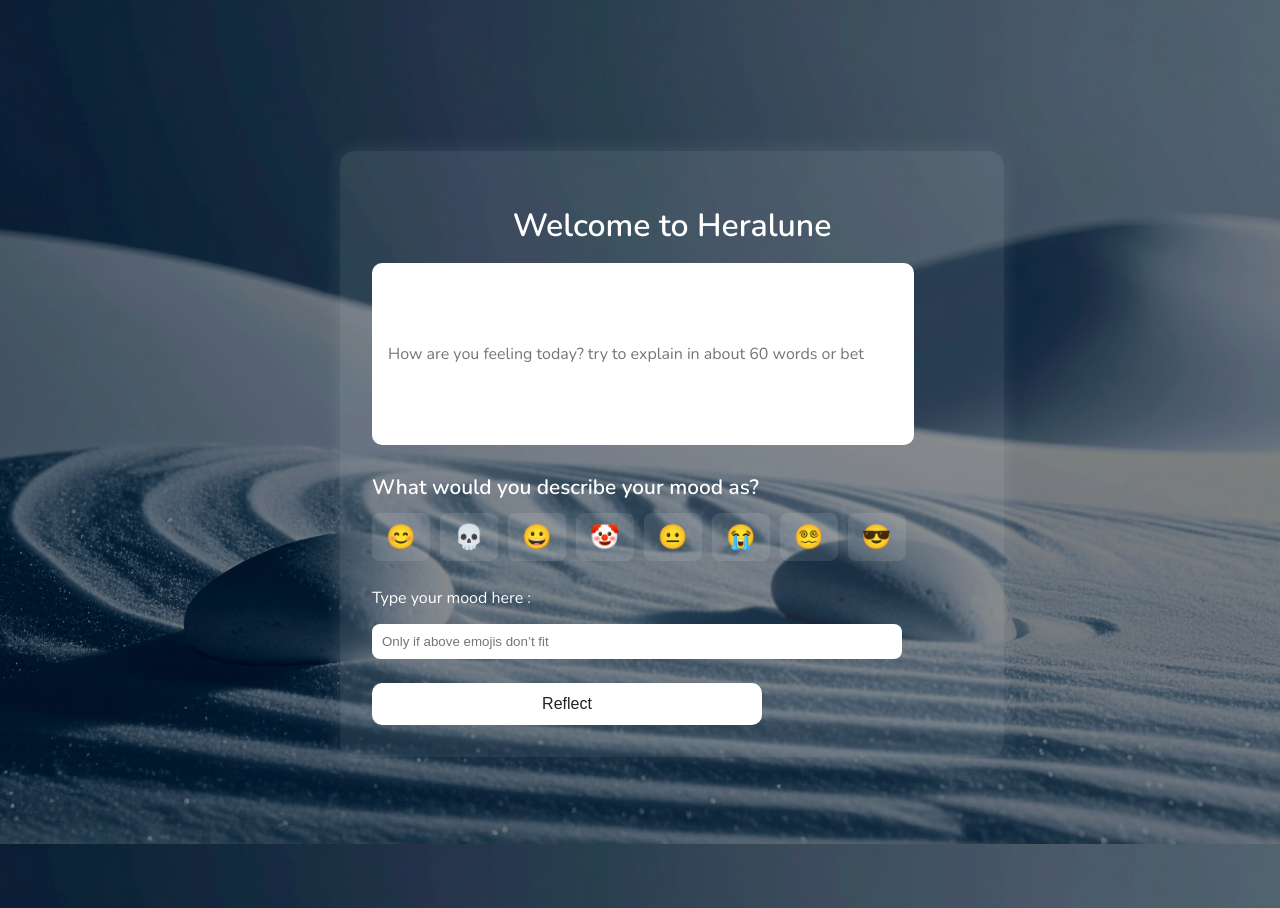
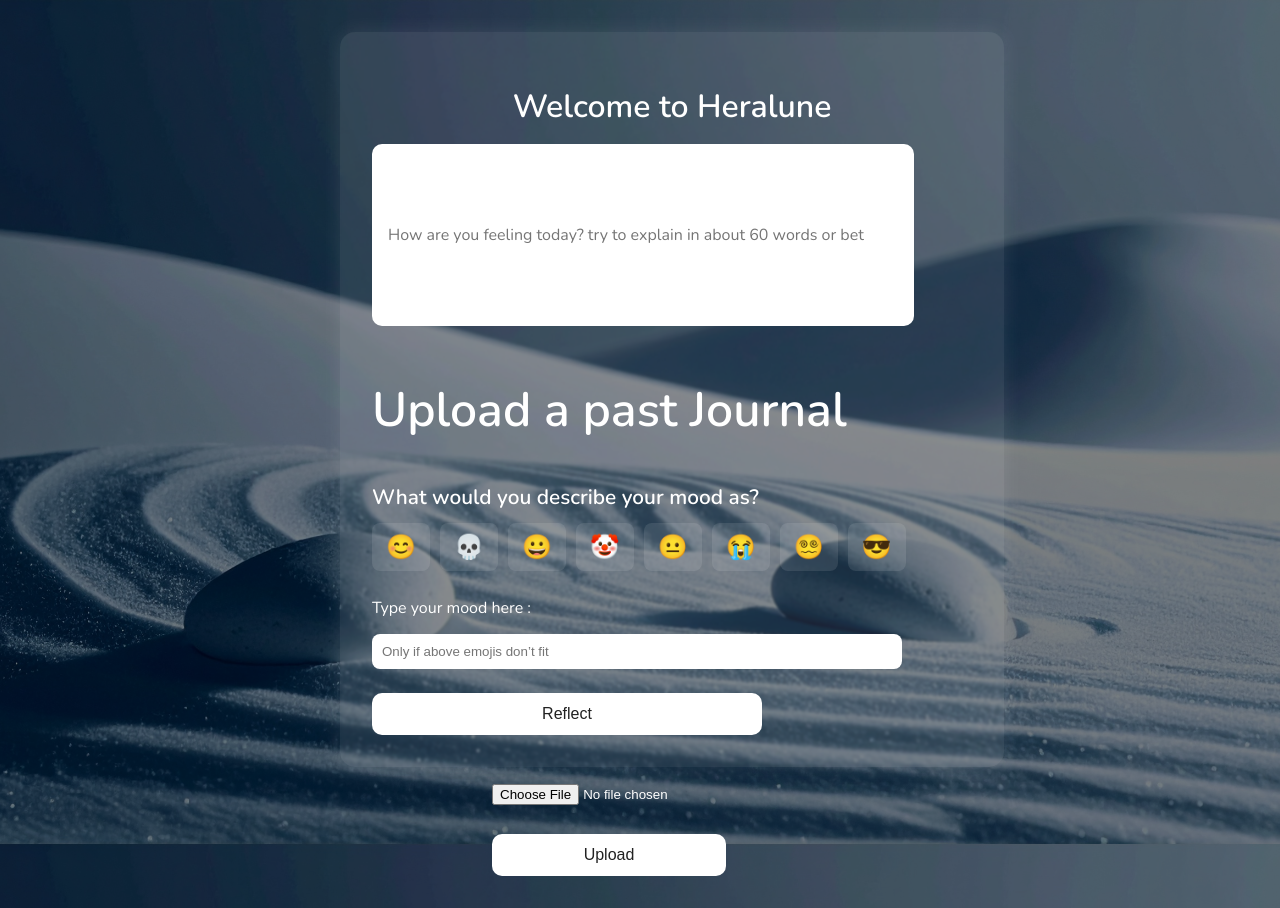
Before and after one commit to Sreethan1611/Heralune01, a Flask app: page / in a window 1280 px wide; the page is wider, and only the part inside the window is pictured. Run offline with Flask 3, Linux system fonts and the light colour scheme.

Commit message:
Added upload journal option

```diff
--- a/Heralune/main.py
+++ b/Heralune/main.py
@@ -10,6 +10,16 @@ api_key = os.getenv("GROQ_API_KEY")
 @app.route("/", methods=["GET"])
 def home():
     return render_template("index.html")
+
+@app.route('/reupload', methods=['POST'])
+def reupload():
+    file = request.files.get('file')
+    if file:
+        content = file.read().decode('utf-8')
+        result = f"File has {len(content)} characters."
+        return render_template('index.html', result=result)
+    else:
+        return render_template('index.html', result="No file uploaded.")
 
 @app.route("/analyze", methods=["POST"])
 def analyze():
--- a/Heralune/templates/index.html
+++ b/Heralune/templates/index.html
@@ -44,6 +44,8 @@
           box-shadow: 0 0 20px rgba(255, 255, 255, 0.1);
           max-width: 600px;
           width: 90%;
+          overflow-y: auto;
+          max-height: 90vh;
         }
         .journal_box h1 {
           font-size: 2rem;
@@ -115,6 +117,58 @@
           border: 2px solid white;
           background-color: rgba(255,255,255,0.2);
         }
+        .update_form {
+          background: rgba(255, 255, 255, 0.18);
+          padding: 18px 14px;
+          border-radius: 14px;
+          max-width: 350px;
+          width: 100%;
+          margin: 0 auto;
+          display: flex;
+          flex-direction: column;
+          gap: 12px;
+          font-size: 0.95rem;
+        }
+
+        .update_form label,
+        .update_form h2,
+        .update_form h3 {
+          color: #222;
+          margin-bottom: 3px;
+          font-size: 1rem;
+        }
+        .update_form input[type="file"],
+         {
+          width: 100%;
+          padding: 8px;
+          border-radius: 8px;
+          border: none;
+          margin-bottom: 7px;
+          font-size: 0.95rem;
+          background: rgba(255,255,255,0.65);
+          color: #222;
+        }
+          @media (max-width: 600px) {
+            .journal_box {
+              max-width: 98vw;
+              padding: 0.5rem 4px;
+              font-size: 0.87rem;
+            }
+            .mood-options label {
+              font-size: 0.86rem;
+              padding: 2.5px 3.5px;
+            }
+            .update_form {
+              max-width: 98vw;
+              padding: 10px 4px;
+              font-size: 0.87rem;
+            }
+            .update_form h2,
+            .update_form label {
+              font-size: 0.96rem;
+            }
+          }
+
       </style>
     </head>
     <body>
@@ -122,6 +176,7 @@
           <form class="journal_box" method="POST" action="/analyze">
             <h1>Welcome to Heralune</h1>
             <textarea name="entry" placeholder="How are you feeling today? try to explain in about 60 words or bet" required></textarea>
+            <h2>Upload a past Journal</h2>
             <h2 class="mood-heading">What would you describe your mood as?</h2>
             <div class="mood-options" style="display: flex; gap: 10px;">
               <label>
@@ -165,6 +220,14 @@
 
         <button type="submit">Reflect</button>
           </form>
+          <form class="upload_form" action="/update" method="POST" enctype="multipart/form-data">
+            <input type="file" name="file" required>
+            <button type="submit">Upload</button>
+          </form>
+          {% if result %}
+            <h3>Result:</h3>
+            <p>{{ result }}</p>
+          {% endif %}
         </div>
     </body>
     </html>
--- a/pyproject.toml
+++ b/pyproject.toml
@@ -1,5 +1,5 @@
 [tool.poetry]
-name = "python-template"
+name = "Heralune"
 version = "0.1.0"
 description = "Flask + GroqAI Journaling App"
 authors = ["Sreethan Kudikala <sreethan.thykudikala@gmail.com>"]
```
